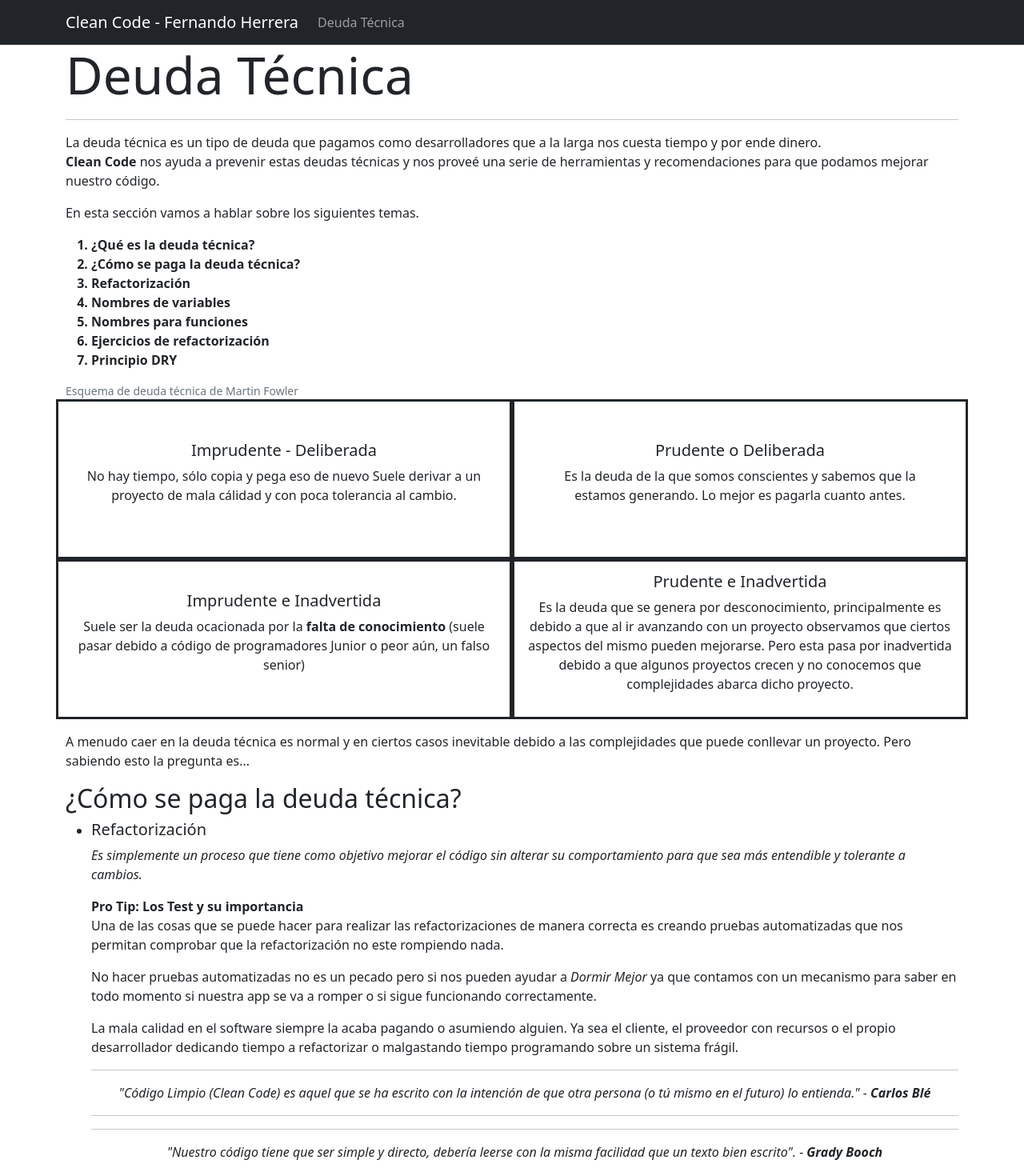
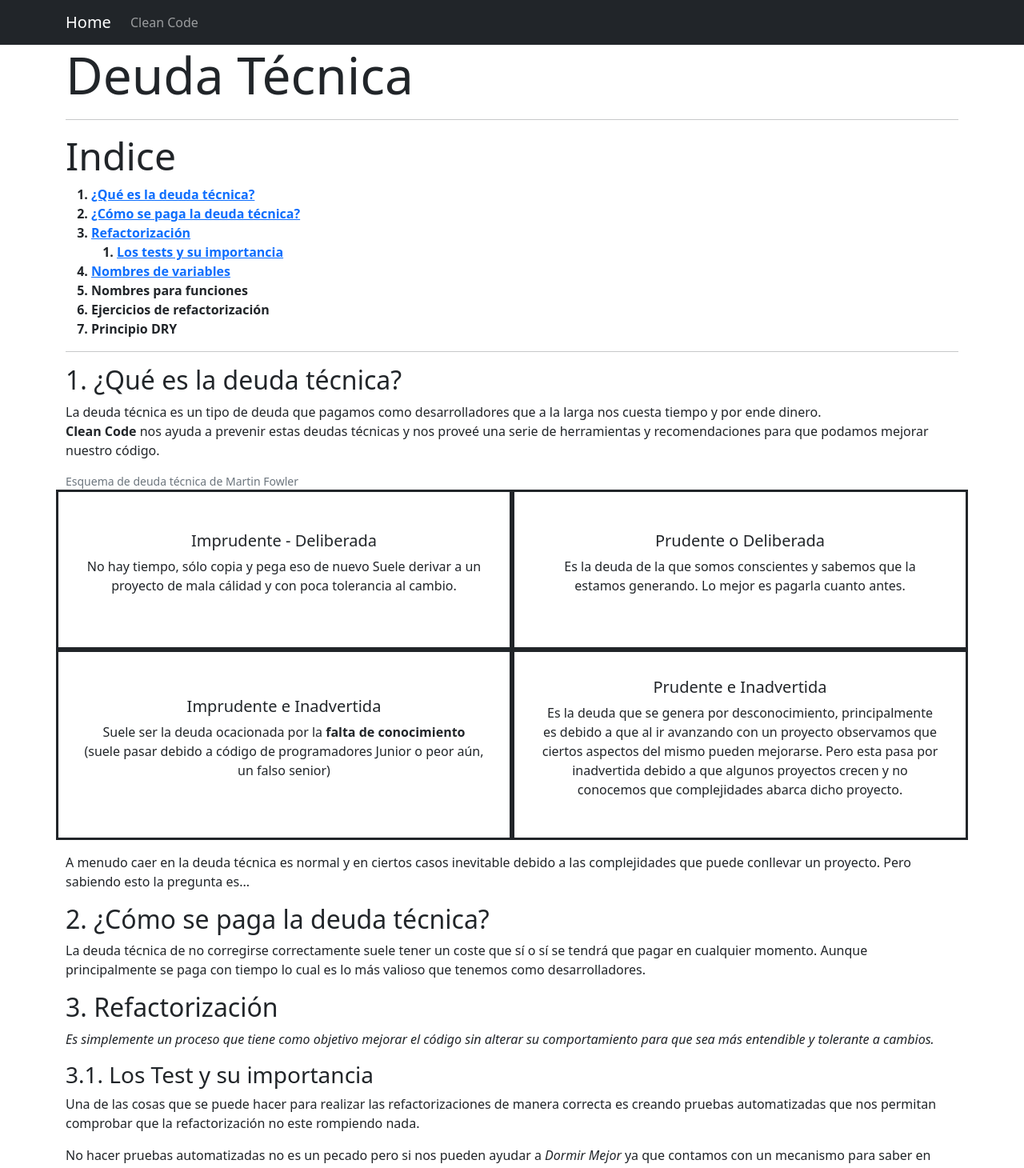
Before and after one commit to sberrus/cleancode, a React (Vite) app: page /deuda-tecnica in a window 1280 px wide. Shown: the top 1460 px of the page at 80% size. Built offline with nearby package versions, Linux system fonts and the light colour scheme.

Commit message:
estructurando documento

```diff
--- a/src/Pages/DeudaTecnica/DeudaTecnica.tsx
+++ b/src/Pages/DeudaTecnica/DeudaTecnica.tsx
@@ -1,41 +1,73 @@
+import { Container } from "react-bootstrap";
 import EsquemaDeudaTecnica from "./EsquemaDeudaTecnica";
 
 const DeudaTecnica = () => {
 	return (
-		<>
+		<Container>
 			<h1 className="display-3">Deuda Técnica</h1>
+
+			<section id="indice">
 				<hr />
+				{/* Indice */}
+				<h2 className="display-5">Indice</h2>
+				<ol>
+					<li className="fw-bold">
+						<a href="#definicion">¿Qué es la deuda técnica?</a>
+					</li>
+					<li className="fw-bold">
+						<a href="#pagarDeudaTecnica">¿Cómo se paga la deuda técnica?</a>
+					</li>
+					<li className="fw-bold">
+						<a href="#refactorizacion">Refactorización</a>
+						<ol>
+							<li>
+								<a href="#importanciaTests">Los tests y su importancia</a>
+							</li>
+						</ol>
+					</li>
+					<li className="fw-bold">
+						<a href="#nombresVariables">Nombres de variables</a>{" "}
+					</li>
+					<li className="fw-bold">Nombres para funciones</li>
+					<li className="fw-bold">Ejercicios de refactorización</li>
+					<li className="fw-bold">Principio DRY</li>
+				</ol>
+				<hr />
+			</section>
+
+			<section id="definicion">
+				<h2>1. ¿Qué es la deuda técnica?</h2>
 				<p>
-				La deuda técnica es un tipo de deuda que pagamos como desarrolladores que a la larga nos cuesta tiempo y por
-				ende dinero.
+					La deuda técnica es un tipo de deuda que pagamos como desarrolladores que a la larga nos cuesta tiempo y
+					por ende dinero.
 					<br />
 					<b>Clean Code</b> nos ayuda a prevenir estas deudas técnicas y nos proveé una serie de herramientas y
 					recomendaciones para que podamos mejorar nuestro código.
 				</p>
-			<p>En esta sección vamos a hablar sobre los siguientes temas.</p>
-			<ol>
-				<li className="fw-bold">¿Qué es la deuda técnica?</li>
-				<li className="fw-bold">¿Cómo se paga la deuda técnica?</li>
-				<li className="fw-bold">Refactorización</li>
-				<li className="fw-bold">Nombres de variables</li>
-				<li className="fw-bold">Nombres para funciones</li>
-				<li className="fw-bold">Ejercicios de refactorización</li>
-				<li className="fw-bold">Principio DRY</li>
-			</ol>
+
 				<EsquemaDeudaTecnica />
 				<p>
 					A menudo caer en la deuda técnica es normal y en ciertos casos inevitable debido a las complejidades que
 					puede conllevar un proyecto. Pero sabiendo esto la pregunta es...
 				</p>
-			<h2>¿Cómo se paga la deuda técnica?</h2>
-			<ul>
-				<li>
-					<h5>Refactorización</h5>
+			</section>
+
+			<section id="pagarDeudaTecnica">
+				<h2>2. ¿Cómo se paga la deuda técnica?</h2>
+				<p>
+					La deuda técnica de no corregirse correctamente suele tener un coste que sí o sí se tendrá que pagar en
+					cualquier momento. Aunque principalmente se paga con tiempo lo cual es lo más valioso que tenemos como
+					desarrolladores.
+				</p>
+			</section>
+
+			<section id="refactorizacion">
+				<h2>3. Refactorización</h2>
 				<p className="fst-italic">
 					Es simplemente un proceso que tiene como objetivo mejorar el código sin alterar su comportamiento para
 					que sea más entendible y tolerante a cambios.
 				</p>
-					<span className="fw-bold">Pro Tip: Los Test y su importancia</span>
+				<h3 id="importanciaTests">3.1. Los Test y su importancia</h3>
 				<p>
 					Una de las cosas que se puede hacer para realizar las refactorizaciones de manera correcta es creando
 					pruebas automatizadas que nos permitan comprobar que la refactorización no este rompiendo nada.
@@ -52,14 +84,14 @@ const DeudaTecnica = () => {
 				</p>
 				<hr />
 				<p className="fst-italic text-center">
-						"Código Limpio (Clean Code) es aquel que se ha escrito con la intención de que otra persona (o tú
-						mismo en el futuro) lo entienda." - <span className="fw-bold">Carlos Blé</span>
+					"Código Limpio (Clean Code) es aquel que se ha escrito con la intención de que otra persona (o tú mismo
+					en el futuro) lo entienda." - <span className="fw-bold">Carlos Blé</span>
 				</p>
 				<hr />
 				<hr />
 				<p className="fst-italic text-center">
-						"Nuestro código tiene que ser simple y directo, debería leerse con la misma facilidad que un texto
-						bien escrito". - <span className="fw-bold">Grady Booch</span>
+					"Nuestro código tiene que ser simple y directo, debería leerse con la misma facilidad que un texto bien
+					escrito". - <span className="fw-bold">Grady Booch</span>
 				</p>
 				<hr />
 				<hr />
@@ -68,9 +100,10 @@ const DeudaTecnica = () => {
 					<span className="fw-bold">Donald Knuth</span>
 				</p>
 				<hr />
-				</li>
-			</ul>
-		</>
+			</section>
+
+			<section id="nombresVariables"></section>
+		</Container>
 	);
 };
 
--- a/src/Pages/DeudaTecnica/EsquemaDeudaTecnica.tsx
+++ b/src/Pages/DeudaTecnica/EsquemaDeudaTecnica.tsx
@@ -7,7 +7,7 @@ const EsquemaDeudaTecnica = () => {
 			<Row style={{ textAlign: "center" }}>
 				<Col
 					sm={6}
-					style={{ height: "25vh" }}
+					style={{ minHeight: "25vh", padding: "2em" }}
 					className="border border-3 border-dark d-flex align-items-center justify-content-center flex-column"
 				>
 					<h5>Imprudente - Deliberada</h5>
@@ -29,7 +29,7 @@ const EsquemaDeudaTecnica = () => {
 				</Col>
 				<Col
 					sm={6}
-					style={{ height: "25vh" }}
+					style={{ minHeight: "25vh", padding: "2em" }}
 					className="border border-3 border-dark d-flex align-items-center justify-content-center flex-column"
 				>
 					<h5>Imprudente e Inadvertida</h5>
@@ -40,7 +40,7 @@ const EsquemaDeudaTecnica = () => {
 				</Col>
 				<Col
 					sm={6}
-					style={{ height: "25vh" }}
+					style={{ minHeight: "25vh", padding: "2em" }}
 					className="border border-3 border-dark d-flex align-items-center justify-content-center flex-column"
 				>
 					<h5>Prudente e Inadvertida</h5>
--- a/src/_partials/MainWrapper.tsx
+++ b/src/_partials/MainWrapper.tsx
@@ -6,7 +6,7 @@ const MainWrapper = () => {
 	return (
 		<div className="mb-5">
 			<NavbarMenu />
-			<Container>
+			<Container fluid>
 				<Outlet />
 			</Container>
 		</div>
--- a/src/components/IndexMenu.tsx
+++ b/src/components/IndexMenu.tsx
@@ -7,7 +7,7 @@ const IndexMenu = () => {
 			<ul>
 				<h5>Seciones del curso</h5>
 				<li>
-					<Link to="/deuda-tecnica">Deuda Tecnica</Link>
+					<Link to="/deuda-tecnica">Clean Code</Link>
 				</li>
 			</ul>
 		</>
--- a/src/components/NavbarMenu.tsx
+++ b/src/components/NavbarMenu.tsx
@@ -7,12 +7,12 @@ const NavbarMenu = () => {
 			<Navbar bg="dark" variant="dark">
 				<Container>
 					<Link to="/" className="navbar-brand">
-						Clean Code - Fernando Herrera
+						Home
 					</Link>
 					<Nav className="me-auto">
 						<li className="nav-item">
 							<Link to="/deuda-tecnica" className="nav-link">
-								Deuda Técnica
+								Clean Code
 							</Link>
 						</li>
 					</Nav>
```
Lines whose indentation alone changed are shown as unchanged.
